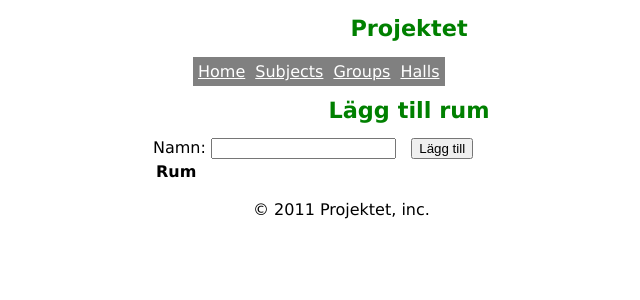
After one commit to jokv7291/Projektet, a PHP site: template views/halls/index.php in a window 1280 px wide. The commit adds this page. Shown: the top 300 px of the page, without its empty margins (231-871 px from the left). Run offline with PHP 8.4, Linux system fonts and the light colour scheme; the template is opened without the code that fills it: most values are stand-ins (such as "Sample title", 1, 10 or a date in 2020); data that the repository does not hold is empty.

Commit message:
mer halls, bara javan kvar

```diff
--- /dev/null
+++ b/views/halls/_form.php
@@ -0,0 +1,12 @@
+<div id="form">
+	<h1>Lägg till rum</h1>
+	<form id="add_hall_form">
+
+		<label>Namn:</label>
+		<input type="input" name="name" id="name"/>
+		<label>&nbsp;</label>
+		<input type="submit" name="Add Hall" value="Lägg till" id="add_hall" />
+	<br />
+	</form>
+
+</div>
--- /dev/null
+++ b/views/halls/_list.php
@@ -0,0 +1,20 @@
+<div id="halls_list">
+	<table>
+		<thead>
+		<tr>
+			<th>Rum</th>
+			<th>&nbsp</th>
+		</tr>
+		</thead>
+		<tbody id="table_list">
+		<?php foreach ($halls as $hall) : ?>
+		<tr id="<?php echo $hall['id']; ?>">
+        	<td class="name"><?php echo $hall['name']; ?></td>
+			<td><img class="edit" src="images/edit.gif" >
+				<img class="delete" src="images/del.gif" ></td>
+			</tr>
+			<?php endforeach; ?>
+			</tbody>
+		</table>
+	</div>
+</div>
--- /dev/null
+++ b/views/halls/index.php
@@ -0,0 +1,9 @@
+<?php include "views/layout/header.php";
+include "views/layout/sidebar.php";
+include "views/halls/_form.php";
+include "views/halls/_list.php";
+?>
+
+<?php
+echo "<script type=\"text/javascript\" src=\"".$app_path."js/subjects.js\"></script>";
+include "views/layout/footer.php"; ?>
--- a/views/layout/sidebar.php
+++ b/views/layout/sidebar.php
@@ -10,5 +10,8 @@
 			<li>
                 <a href="index.php?r=groups">Groups</a>
             </li>
+			<li>
+                <a href="index.php?r=halls">Halls</a>
+            </li>
         </ul>
     </div>
```
